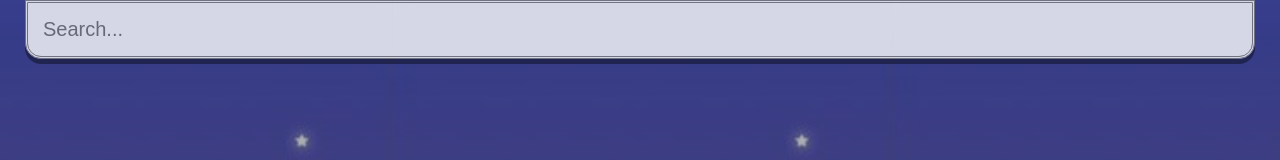
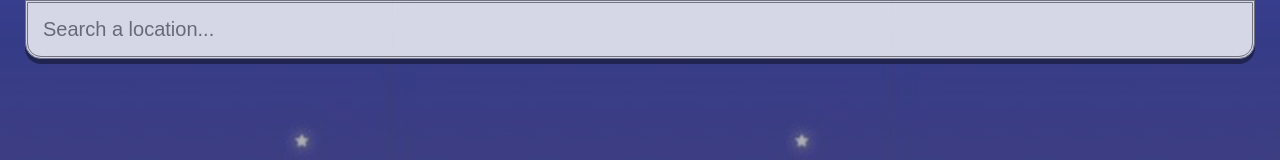
Before and after one commit to skausky/weather-app, a React (Create React App) app: page / in a window 1280 px wide. Shown: the top 160 px of the page. Built offline with nearby package versions, Linux system fonts and the light colour scheme.

Commit message:
Adding text

```diff
--- a/src/App.js
+++ b/src/App.js
@@ -39,7 +39,7 @@ function App() {
           <input
           type="text"
           className="search-bar"
-          placeholder="Search..."
+          placeholder="Search a location..."
           onChange={e => setQuery(e.target.value)}
           value={query}
           onKeyPress={search}
```
